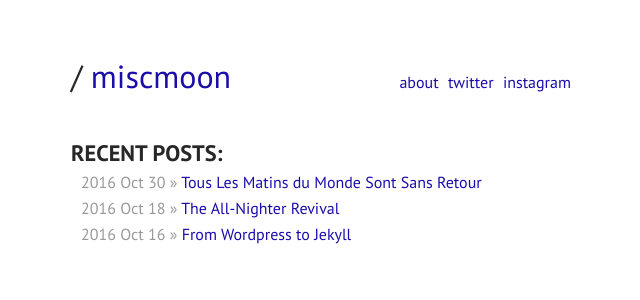
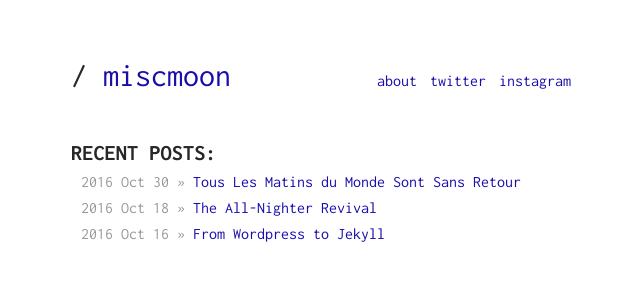
Before and after one commit to miscmoon/miscmoon.github.io, a Jekyll site: the page built from index.html, in a window 1280 px wide. Shown: the top 300 px of the page, without its empty margins (319-959 px from the left). Built offline with Jekyll 4.4.1, drawn with Linux system fonts in a browser that asks for light colours.

Commit message:
inconsolata

```diff
--- a/assets/css/main.scss
+++ b/assets/css/main.scss
@@ -3,12 +3,12 @@
 
 @import "reset";
 @import "config";
-@import 'https://fonts.googleapis.com/css?family=PT+Sans:400,700|PT+Serif:400,400i,700,700i';
+@import 'https://fonts.googleapis.com/css?family=Inconsolata:400,400i,700,700i';
 
 body {
 	color: $color-black;
 	background: $color-white;
-	font-family: 'PT Sans', ;
+	font-family: 'Inconsolata', ;
 	font-size: 100%;
 	font-weight: 400;
 }
@@ -122,14 +122,14 @@ img {
 
 	h1 {
 		font-size: 2em;
-		font-family: 'PT Sans';
+		font-family: 'Inconsolata';
 		margin-bottom: 0;
 	}
 	ul {
 		margin-top: 10px;
 		li {
 			display: inline;
-			font-family: 'PT Sans';
+			font-family: 'Inconsolata';
 			padding: 0;
 			padding-left: 5px;
 		}
@@ -140,7 +140,7 @@ img {
 	padding-bottom: 30px;
 	h1 {
 		font-size: 1.4em;
-		font-family: 'PT Sans';
+		font-family: 'Inconsolata';
 		margin-bottom: 5px;
 	}
 }
@@ -170,7 +170,7 @@ img {
 		h1 {
 			display: inline-block;
 			font-size: 1.6em;
-			font-family: 'PT Sans';
+			font-family: 'Inconsolata';
 			padding-right: 10px;
 			padding-bottom: 2px;
 			text-decoration: none;
@@ -185,7 +185,7 @@ img {
 		padding-top: 20px;
 		h1 {
 			font-size: 1.25em;
-			font-family: 'PT Sans';
+			font-family: 'Inconsolata';
 			margin-top: 50px;
 			margin-bottom: 10px;
 			font-weight: 700;
@@ -193,7 +193,7 @@ img {
 		}
 		h2 {
 			font-size: 1.07em;
-			font-family: 'PT Sans';
+			font-family: 'Inconsolata';
 			margin-top: 50px;
 			margin-bottom: 5px;
 			font-weight: 700;
@@ -293,7 +293,7 @@ img {
 .about {
 	&__title {
 		font-size: 1.6em;
-		font-family: 'PT Sans';
+		font-family: 'Inconsolata';
 		margin-top: 20px;
 		margin-bottom: 10px;
 	}
@@ -301,7 +301,7 @@ img {
 		margin-top: 20px;
 		h1 {
 			font-size: 1.2em;
-			font-family: 'PT Sans';
+			font-family: 'Inconsolata';
 			font-style: italic;
 			margin-top: 30px;
 			margin-bottom: 5px;
```
